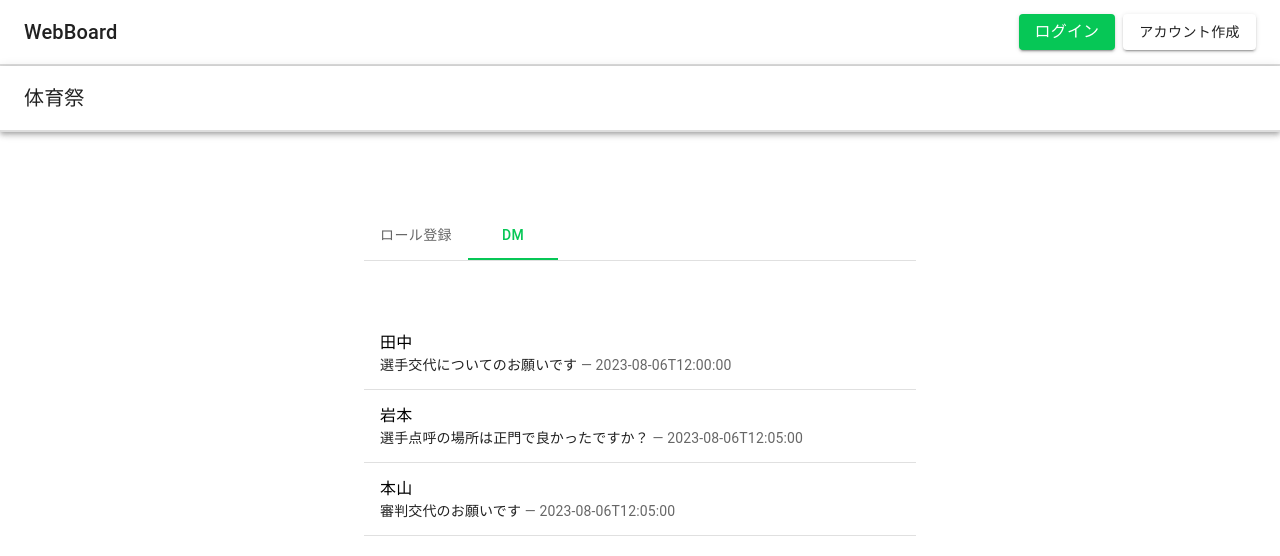
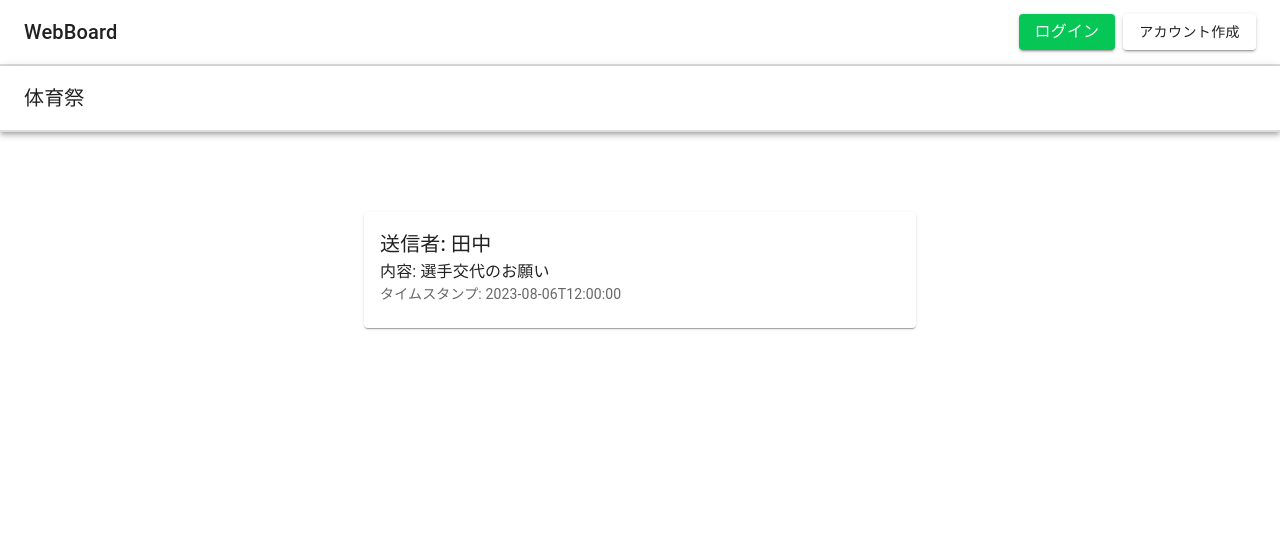
Before and after one commit to naka520/hazimete_mosafrontend, a React (Create React App) app: page /Administrator/DmPanel in a window 1280 px wide. Before the commit this address led to /Administrator/Dm. Shown: the top 556 px of the page. Built offline with nearby package versions, Linux system fonts and the light colour scheme.

Commit message:
[add]DM詳細画面の作成

```diff
--- a/src/Administrator/Dm.tsx
+++ b/src/Administrator/Dm.tsx
@@ -16,7 +16,7 @@ import {
 } from "@mui/material";
 import Header from "./../header";
 import SubHeader from "./../subheader";
-import { Navigate } from "react-router-dom";
+import { Link, Navigate } from "react-router-dom";
 import { TabContext, TabList, TabPanel } from "@mui/lab";
 
 interface Message {
@@ -106,10 +106,14 @@ const DM: React.FC = () => {
             </ThemeProvider>
           </Box>
           <div>
+      <Typography variant="h4" component="h1" gutterBottom>
+        DMリスト
+      </Typography>
       <List>
         {mockDmList.map((dm) => (
           <React.Fragment key={dm.id}>
-            <ListItem alignItems="flex-start">
+            {/* <ListItem alignItems="flex-start" component={Link} to={`/dm/${dm.id}`}></ListItem> */}
+            <ListItem alignItems="flex-start" component={Link} to={`/Administrator/DmPanel`}>
               <ListItemText
                 primary={dm.sender}
                 secondary={
--- a/src/Administrator/DmPanel.tsx
+++ b/src/Administrator/DmPanel.tsx
@@ -1,5 +1,12 @@
-import React, { useState } from "react";
+// DmDetail.tsx
+
+import React from "react";
+import { useParams } from "react-router-dom";
+import { Card, CardContent, Typography } from "@mui/material";
+import dmData from "./Dmdata";
+import { useState } from "react";
 import { ThemeProvider, createTheme } from "@mui/material/styles";
+import mockDmList from "./mockData";
 
 import {
   TextField,
@@ -9,12 +16,13 @@ import {
   List,
   ListItem,
   Tab,
+  ListItemText,
+  Divider,
 } from "@mui/material";
 import Header from "./../header";
 import SubHeader from "./../subheader";
 import { Navigate } from "react-router-dom";
 import { TabContext, TabList, TabPanel } from "@mui/lab";
-import mockDmList from "./mockData";
 
 interface Message {
   id: number;
@@ -34,39 +42,24 @@ const theme = createTheme({
   },
 });
 
-const DM: React.FC = () => {
-  const [value, setValue] = React.useState("2");
 
 
-  const handlePage=(event: React.SyntheticEvent, pageValue: string)=>{
-    setValue(pageValue);
-    handlerolepage(pageValue)
-  };
+const DmPanel: React.FC = () => {
+  const { dmId } = useParams<{ dmId: any }>();
+  const dm = {
+      id: 1,
+      sender: "田中",
+      content: "選手交代のお願い",
+      timestamp: "2023-08-06T12:00:00",
+    };
 
-  const handlerolepage = (pageValue:any) =>{
-    setValue(pageValue);
-
-  };
-  const [messages, setMessages] = useState<Message[]>([]);
-  const [inputValue, setInputValue] = useState("");
-
-  const handleInputChange = (event: React.ChangeEvent<HTMLInputElement>) => {
-    setInputValue(event.target.value);
-  };
-
-  const handleSendMessage = () => {
-    if (inputValue.trim() !== "") {
-      const newMessage: Message = {
-        id: messages.length + 1,
-        content: inputValue,
-      };
-      setMessages([...messages, newMessage]);
-      setInputValue("");
-    }
-  };
+  if (!dm) {
+    return <div>DMが見つかりませんでした。</div>;
+  }
 
   return (
-    <div style={{ height: 400, width: "100%" }}>
+    <div>
+      <div style={{ height: 400, width: "100%" }}>
       <Header />
       <SubHeader title="体育祭" />
     <Container maxWidth="sm">
@@ -79,55 +72,25 @@ const DM: React.FC = () => {
             }}
           ></Box>
       <Box sx={{ width: "100%", typography: "body1" }}>
-      <Box sx={{ width: "100%", typography: "body1" }}>
-      <ThemeProvider theme={theme}>
-            <TabContext value={value}>
-              <Box sx={{ borderBottom: 1, borderColor: "divider" }}>
-                <TabList
-                  onChange={handlePage}
-                  aria-label="lab API tabs example"
-                >
-                  <Tab  label="ロール登録" value="1"  />
-                  <Tab label="DM" value="2"  />
-                </TabList>
-              </Box>
-              <TabPanel value="1">
-
-           <Navigate to="/Administrator/Board" />
-        </TabPanel>
-        <TabPanel value="2">
-
-           <Navigate to="/Administrator/Dm" />
-        </TabPanel>
-            </TabContext>
-            </ThemeProvider>
-          </Box>
-      <Box sx={{ marginTop: 20, marginBottom: 4 }}>
-        <List>
-          {messages.map((message) => (
-            <ListItem key={message.id}>{message.content}</ListItem>
-          ))}
-        </List>
-      </Box>
-      <Box sx={{ display: "flex", gap: 8 }}>
-        <TextField
-          label="メッセージ"
-          variant="outlined"
-          value={inputValue}
-          onChange={handleInputChange}
-          fullWidth
-        />
-        <Button variant="contained" onClick={handleSendMessage}>
-          送信
-        </Button>
-      </Box>
-
+      <Box sx={{ width: "100%", typography: "body1" }}></Box>
+      <Card>
+        <CardContent>
+          <Typography variant="h6">
+            送信者: {dm.sender}
+          </Typography>
+          <Typography variant="body1">
+            内容: {dm.content}
+          </Typography>
+          <Typography variant="body2" color="textSecondary">
+            タイムスタンプ: {dm.timestamp}
+          </Typography>
+        </CardContent>
+      </Card>
       </Box>
     </Container>
+    </div>
     </div>
   );
 };
 
-export default DM;
-
-//Websocketの実装が必須
+export default DmPanel;
--- /dev/null
+++ b/src/Administrator/Dmdata.tsx
@@ -0,0 +1,19 @@
+// dmData.ts
+
+const dmData:any = {
+    1: {
+      id: 1,
+      sender: "田中",
+      content: "選手交代のお願い",
+      timestamp: "2023-08-06T12:00:00",
+    },
+    2: {
+      id: 2,
+      sender: "User2",
+      content: "Hi User1! This is the second message.",
+      timestamp: "2023-08-06T12:05:00",
+    },
+    // Add more DM data here if needed
+  };
+
+  export default dmData;
```
